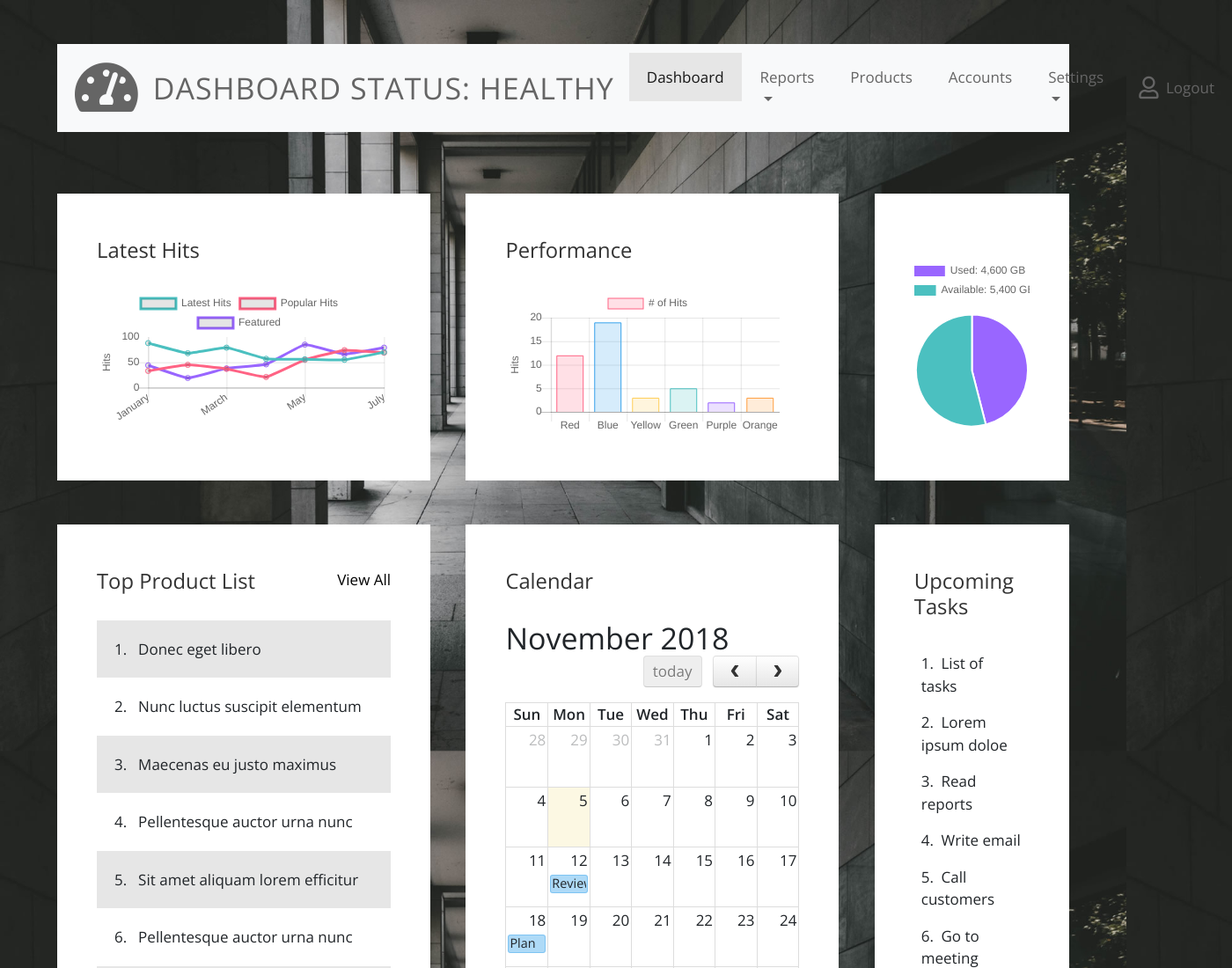
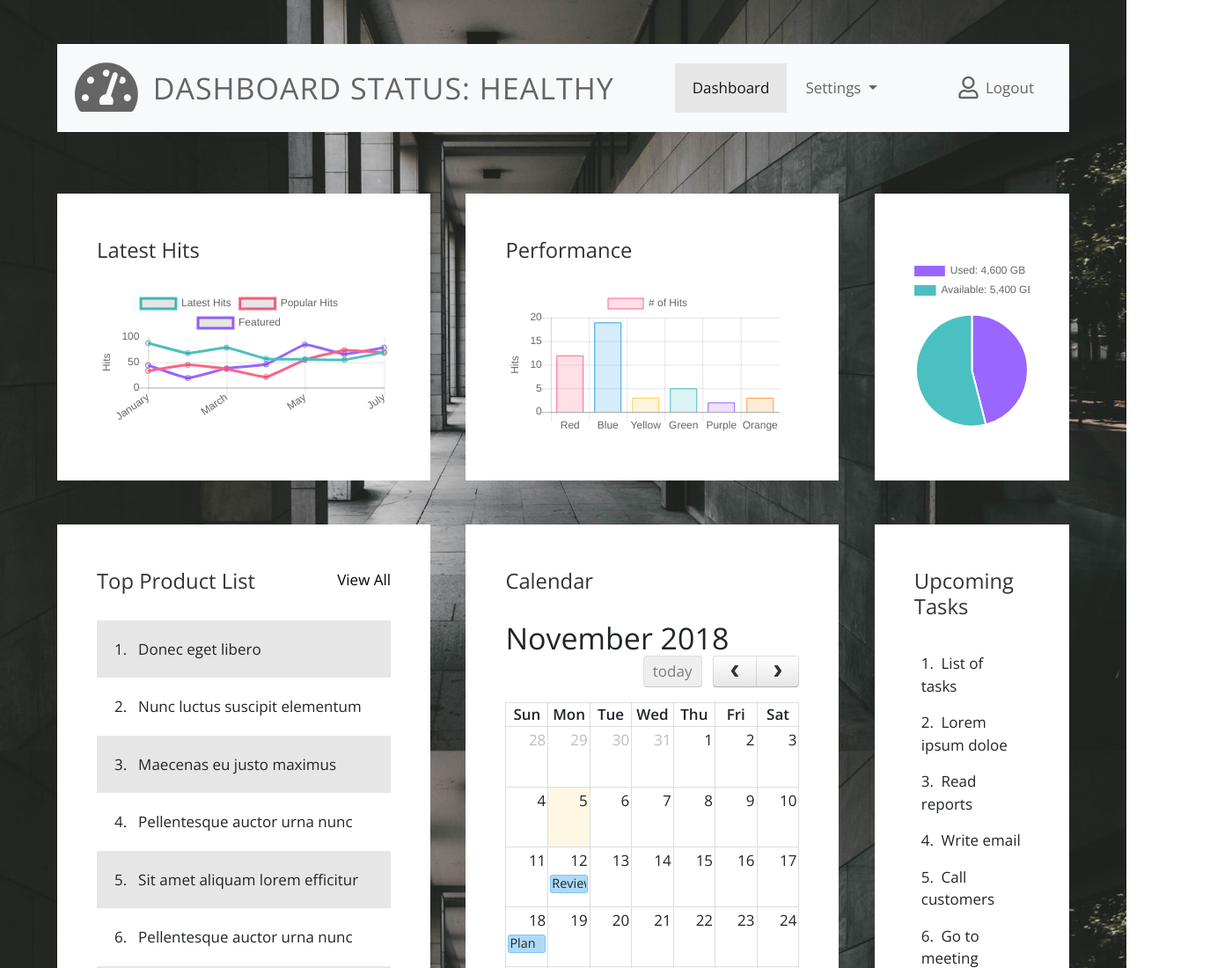
Before and after one commit to Dean-n-OReilly/MointoringAppFrontEnd, a plain HTML site: page index.html in a window 1280 px wide. Shown: the top 1100 px of the page at 88% size, 1400 px wide, since content can reach past the window. Drawn offline with nearby package versions, Linux system fonts and the light colour scheme.

Commit message:
Dashboard changed to meet needs

```diff
--- a/index.html
+++ b/index.html
@@ -42,24 +42,6 @@
                                     <a class="nav-link active" href="#">Dashboard
                                         <span class="sr-only">(current)</span>
                                     </a>
-                                </li>
-                                <li class="nav-item dropdown">
-                                    <a class="nav-link dropdown-toggle" href="#" id="navbarDropdown" role="button" data-toggle="dropdown" aria-haspopup="true"
-                                        aria-expanded="false">
-                                        Reports
-                                    </a>
-                                    <div class="dropdown-menu" aria-labelledby="navbarDropdown">
-                                        <a class="dropdown-item" href="#">Daily Report</a>
-                                        <a class="dropdown-item" href="#">Weekly Report</a>
-                                        <a class="dropdown-item" href="#">Yearly Report</a>
-                                    </div>
-                                </li>
-                                <li class="nav-item">
-                                    <a class="nav-link" href="products.html">Products</a>
-                                </li>
-
-                                <li class="nav-item">
-                                    <a class="nav-link" href="accounts.html">Accounts</a>
                                 </li>
                                 <li class="nav-item dropdown">
                                     <a class="nav-link dropdown-toggle" href="#" id="navbarDropdown" role="button" data-toggle="dropdown" aria-haspopup="true"
```
